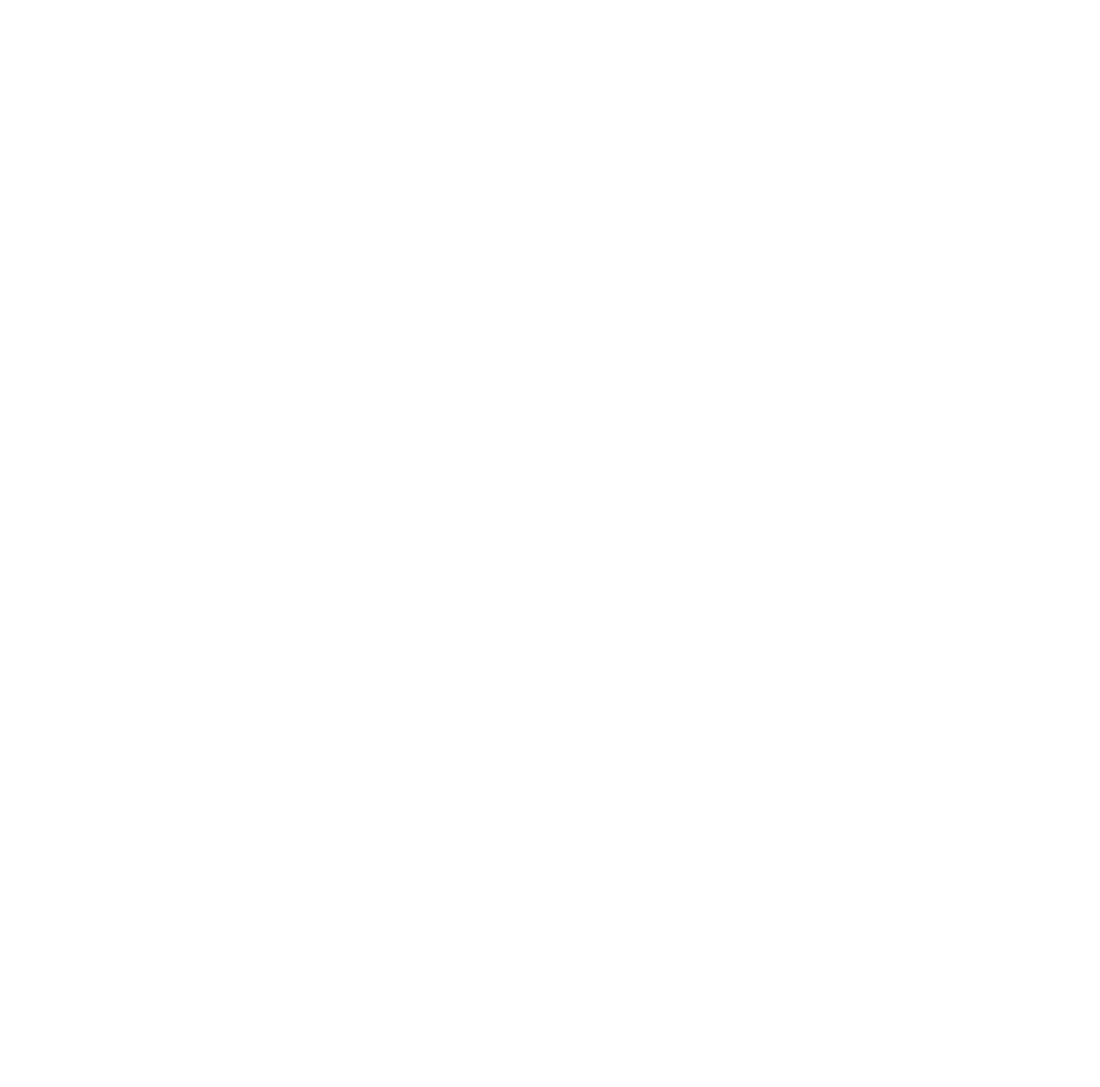
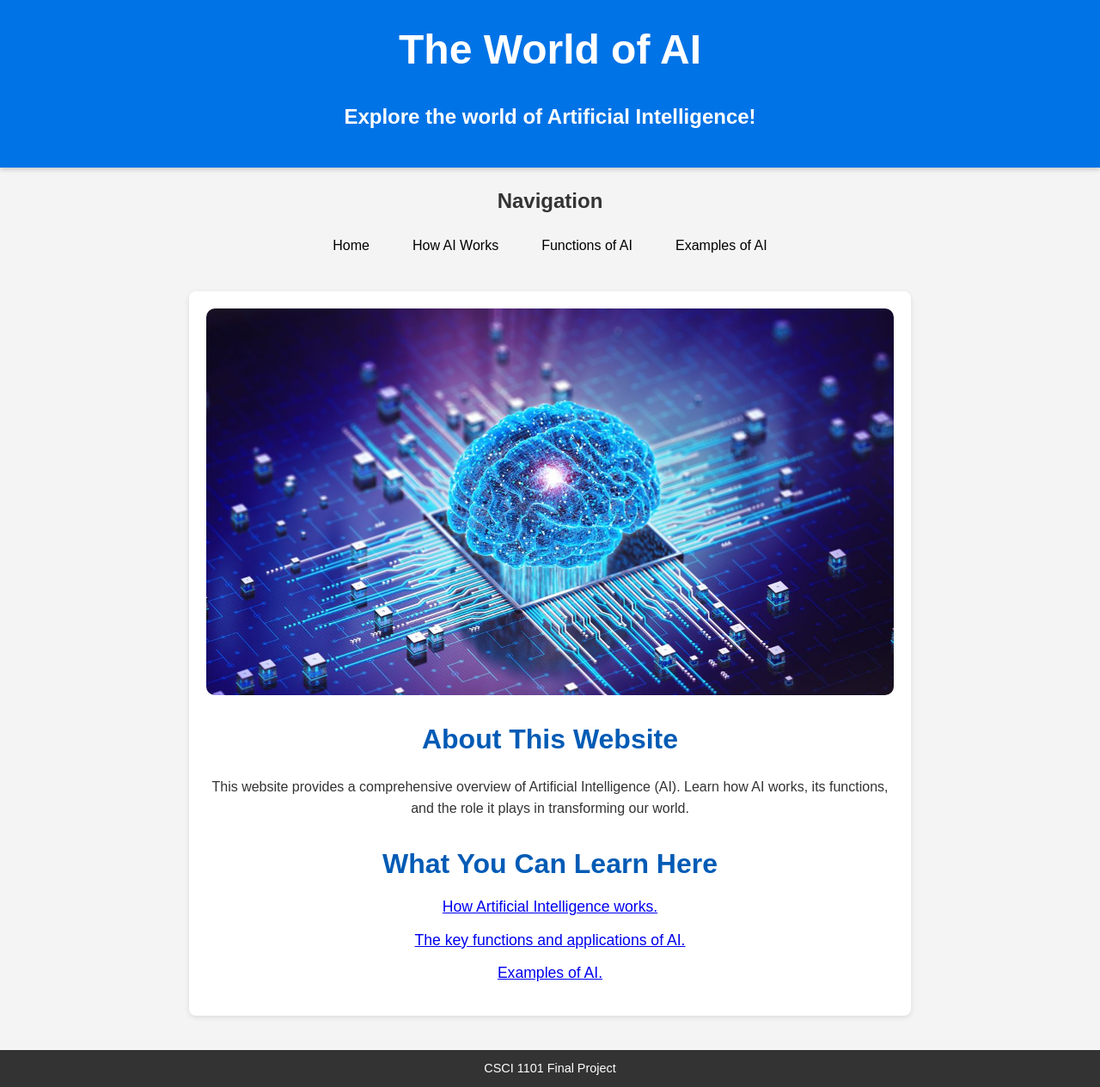
Before and after one commit to JP059/Final-Project-CSCI-1101, a plain HTML site: page Final-Project/index.html in a window 1280 px wide. Shown: the whole page at 86% size. Before the commit the page ends 800 px from the top, so only its background shows below. Drawn offline with Linux system fonts and the light colour scheme.

Commit message:
Updated and added all html and css elements.

```diff
--- /dev/null
+++ b/Final-Project/css/Examples_of_AI.css
@@ -0,0 +1,137 @@
+/* General Styles */
+body {
+    font-family: Arial, sans-serif;
+    margin: 0;
+    padding: 0;
+    background-color: #f4f4f4;
+    color: #333;
+    line-height: 1.6;
+}
+
+/* Header */
+header {
+    background-color: #0073e6;
+    color: white;
+    padding: 20px;
+    text-align: center;
+    box-shadow: 0 2px 6px rgba(0, 0, 0, 0.2);
+}
+
+header h1 {
+    margin: 0;
+    font-size: 3rem;
+}
+
+/* Navigation */
+nav {
+    background-color: #005bb5;
+    padding: 10px 0;
+}
+
+nav a {
+    color: white;
+    text-decoration: none;
+    font-size: 1.2rem;
+    padding: 10px 15px;
+    margin: 0 20px;
+    display: inline-block;
+    border-radius: 5px;
+    transition: background-color 0.3s ease;
+}
+
+nav a:hover {
+    background-color: #003d7a;
+}
+
+/* Main Section */
+main {
+    max-width: 1000px;
+    margin: 40px auto;
+    padding: 20px;
+    background-color: white;
+    border-radius: 8px;
+    box-shadow: 0 2px 6px rgba(0, 0, 0, 0.1);
+}
+
+/* Section */
+section h2 {
+    font-size: 2.5rem;
+    color: #005bb5;
+    margin-bottom: 20px;
+}
+
+section h3 {
+    font-size: 1.8rem;
+    color: #333;
+    margin-bottom: 10px;
+}
+
+section p {
+    font-size: 1.1rem;
+    color: #555;
+    line-height: 1.8;
+    margin-bottom: 20px;
+}
+
+section .sources {
+    font-size: 1rem;
+    color: #777;
+}
+
+section .sources a {
+    color: #005bb5;
+    text-decoration: none;
+}
+
+section .sources a:hover {
+    text-decoration: underline;
+}
+
+/* Footer */
+footer {
+    background-color: #333;
+    color: white;
+    text-align: center;
+    padding: 10px 0;
+    margin-top: 20px;
+}
+
+footer p {
+    margin: 0;
+    font-size: 1rem;
+}
+
+/* List Styles */
+ul {
+    list-style: none;
+    padding: 0;
+    margin: 0;
+}
+
+li {
+    margin-bottom: 30px;
+}
+
+/* Responsive Design */
+@media (max-width: 768px) {
+    nav a {
+        font-size: 1rem;
+        margin: 0 10px;
+    }
+
+    header h1 {
+        font-size: 2.5rem;
+    }
+
+    section h2 {
+        font-size: 2rem;
+    }
+
+    section h3 {
+        font-size: 1.5rem;
+    }
+
+    section p {
+        font-size: 1rem;
+    }
+}
--- /dev/null
+++ b/Final-Project/css/Functions_of_AI.css
@@ -0,0 +1,92 @@
+body {
+    font-family: Arial, sans-serif;
+    margin: 0;
+    padding: 0;
+    background-color: #f4f4f4;
+    color: #333;
+    line-height: 1.6;
+}
+
+/* Header */
+header {
+    background-color: #0073e6; /* Consistent blue background */
+    color: white;
+    padding: 15px 10px;
+    text-align: center;
+    box-shadow: 0 2px 6px rgba(0, 0, 0, 0.2);
+}
+
+header h1 {
+    margin: 0;
+    font-size: 2.2rem;
+}
+
+nav {
+    margin-top: 10px;
+}
+
+nav div {
+    display: inline-block;
+    margin: 0 10px;
+}
+
+nav a {
+    color: white;
+    text-decoration: none;
+    font-size: 1rem;
+    padding: 5px 10px;
+    border-radius: 5px;
+    transition: background-color 0.3s ease;
+}
+
+nav a:hover {
+    background-color: rgba(255, 255, 255, 0.2);
+}
+
+/* Main Content */
+main {
+    max-width: 800px;
+    margin: 20px auto;
+    padding: 20px;
+    background: white;
+    border-radius: 8px;
+    box-shadow: 0 2px 6px rgba(0, 0, 0, 0.1);
+}
+
+main h2 {
+    color: #005bb5;
+    margin-bottom: 10px;
+}
+
+main h3 {
+    color: #003d80;
+    margin-bottom: 5px;
+}
+
+p, ul {
+    margin: 10px 0;
+    font-size: 1rem;
+}
+
+ul {
+    list-style-type: disc;
+    padding-left: 20px;
+}
+
+ul li {
+    margin-bottom: 8px;
+}
+
+/* Footer */
+footer {
+    background-color: #333;
+    color: white;
+    text-align: center;
+    padding: 10px 0;
+    margin-top: 20px;
+}
+
+footer p {
+    margin: 0;
+    font-size: 0.9rem;
+}
--- /dev/null
+++ b/Final-Project/css/How_AI_Works.css
@@ -0,0 +1,94 @@
+body { /* General style */
+    font-family: Arial, sans-serif;
+    margin: 0;
+    padding: 0;
+    background-color: #f4f4f4;
+    color: #333;
+    line-height: 1.6;
+}
+
+/* Header */
+header {
+    background-color: #0073e6; /* Consistent blue background */
+    color: white;
+    padding: 15px 10px;
+    text-align: center;
+    box-shadow: 0 2px 6px rgba(0, 0, 0, 0.2);
+}
+
+header h1 {
+    margin: 0;
+    font-size: 2.2rem;
+}
+
+nav {
+    margin-top: 10px;
+}
+
+nav div {
+    display: inline-block;
+    margin: 0 10px;
+}
+
+nav a {
+    color: white;
+    text-decoration: none;
+    font-size: 1rem;
+    padding: 5px 10px;
+    border-radius: 5px;
+    transition: background-color 0.3s ease;
+}
+
+nav a:hover {
+    background-color: rgba(255, 255, 255, 0.2);
+}
+
+/* Main Content */
+main {
+    max-width: 800px;
+    margin: 20px auto;
+    padding: 20px;
+    background: white;
+    border-radius: 8px;
+    box-shadow: 0 2px 6px rgba(0, 0, 0, 0.1);
+}
+
+main h2 {
+    color: #005bb5;
+    margin-bottom: 10px;
+}
+
+main h3 {
+    color: #003d80;
+    margin-bottom: 5px;
+}
+
+p, ul {
+    color: black;
+    margin: 10px 0;
+    font-size: 1rem;
+}
+
+ul {
+    list-style-type: disc;
+    padding-left: 20px;
+}
+
+ul li {
+    margin-bottom: 8px;
+}
+
+/* Footer */
+footer {
+    background-color: #333;
+    color: white;
+    text-align: center;
+    padding: 10px 0;
+    margin-top: 20px;
+}
+
+footer p {
+    color: white;
+    margin: 0;
+    font-size: 0.9rem;
+}
--- /dev/null
+++ b/Final-Project/css/index.css
@@ -0,0 +1,107 @@
+/* General Styles */
+body {
+    font-family: Arial, sans-serif;
+    margin: 0;
+    padding: 0;
+    background-color: #f4f4f4;
+    color: #333;
+    line-height: 1.6;
+    text-align: center; /* Centers text globally unless overridden */
+}
+
+/* Header */
+header {
+    background-color: #0073e6;
+    color: white;
+    padding: 20px;
+    box-shadow: 0 2px 6px rgba(0, 0, 0, 0.2);
+}
+
+header h1 {
+    margin: 0;
+    font-size: 3rem;
+}
+
+header h2 {
+    font-size: 1.5rem; /* For any potential subheading under the title */
+}
+
+/* Navigation Bar */
+nav {
+    margin-top: 10px;
+}
+
+nav ul {
+    list-style: none;
+    padding: 0;
+    margin: 0;
+    display: flex;
+    justify-content: center; /* Centers the navigation bar */
+    gap: 20px; /* Adds spacing between the links */
+}
+
+nav a {
+    color: black;
+    text-decoration: none;
+    font-size: 1rem;
+    padding: 10px 15px;
+    border-radius: 5px;
+    background-color: #f4f4f4;
+    transition: background-color 0.3s ease;
+}
+
+nav a:hover {
+    background-color: #0073e6;
+    color: white;
+}
+
+/* Main Content */
+main {
+    max-width: 800px;
+    margin: 40px auto;
+    padding: 20px;
+    background: white;
+    border-radius: 8px;
+    box-shadow: 0 2px 6px rgba(0, 0, 0, 0.1);
+    text-align: center;
+}
+
+main .center-image {
+    display: block;
+    margin: 0 auto 20px auto; /* Centers the image horizontally */
+    max-width: 100%; /* Scales the image for responsiveness */
+    height: auto;
+    border-radius: 10px; /* Optional: adds rounded corners */
+}
+
+main h2 {
+    font-size: 2rem; /* Increased size for subheadings */
+    color: #005bb5;
+    margin-bottom: 10px;
+}
+
+main ul {
+    list-style: none;
+    padding: 0;
+    margin-top: 10px;
+}
+
+main ul li {
+    margin-bottom: 10px;
+    font-size: 1.1rem;
+    color: #4a4a4a;
+}
+
+/* Footer */
+footer {
+    background-color: #333;
+    color: white;
+    text-align: center;
+    padding: 10px 0;
+    margin-top: 20px;
+}
+
+footer p {
+    margin: 0;
+    font-size: 0.9rem;
+}
--- a/Final-Project/css/styles.css
+++ /dev/null
@@ -1,3 +0,0 @@
-body
-{
-}
--- a/Final-Project/index.html
+++ b/Final-Project/index.html
@@ -1,11 +1,42 @@
 <!DOCTYPE html>
-
-<html lang="en" xmlns="http://www.w3.org/1999/xhtml">
+<html lang="en">
 <head>
-    <meta charset="utf-8" />
-    <title></title>
+    <meta charset="UTF-8">
+    <meta name="viewport" content="width=device-width, initial-scale=1.0">
+    <title>Welcome to AI Insights</title>
+    <link rel="stylesheet" href="css/index.css">
 </head>
 <body>
-
+    <header>
+        <h1>The World of AI</h1>
+        <h2>Explore the world of Artificial Intelligence!</h2>
+    </header>
+    <nav>
+        <h2>Navigation</h2>
+        <ul>
+            <li><a href="index.html">Home</a></li>
+            <li><a href="How_AI_Works.html">How AI Works</a></li>
+            <li><a href="Functions_of_AI.html">Functions of AI</a></li>
+            <li><a href="Examples_of_AI.html">Examples of AI</a></li>
+        </ul>
+    </nav>
+    <main>
+    <img src="resources/ai.jpg" alt="AI Graphic" class="center-image">
+        <section id="introduction">
+            <h2>About This Website</h2>
+            <p>This website provides a comprehensive overview of Artificial Intelligence (AI). Learn how AI works, its functions, and the role it plays in transforming our world.</p>
+        </section>
+        <section id="features">
+            <h2>What You Can Learn Here</h2>
+            <ul>
+                <li><a href="How_AI_Works.html">How Artificial Intelligence works.</a></li>
+                <li><a href="Functions_of_AI.html">The key functions and applications of AI.</a></li>
+                <li><a href="Examples_of_AI.html">Examples of AI.</a></li>
+            </ul>
+        </section>
+    </main>
+    <footer>
+        <p>CSCI 1101 Final Project</p>
+    </footer>
 </body>
-</html>
+</html
```
Also changed, not shown: Final-Project/Examples_of_AI.html (added, +118 -0 lines), Final-Project/Functions_of_AI.html (+3 -1 lines), Final-Project/How_AI_Works.html (+3 -1 lines), Final-Project/resources/ai.jpg (added).
